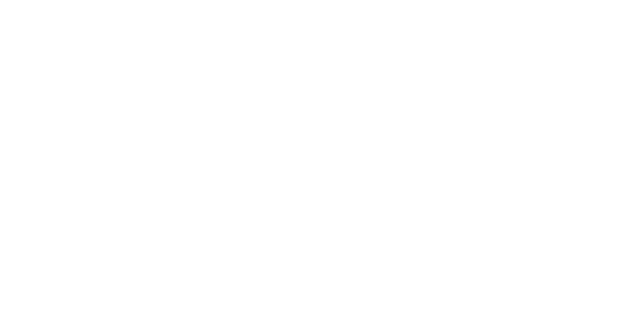
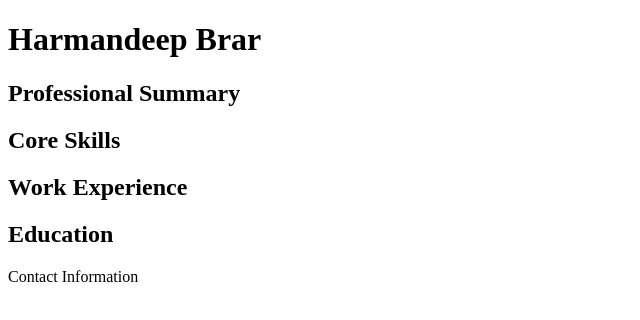
Before and after one commit to Harmandeepbrar/my-resume, a plain HTML site: page index.html in a window 1280 px wide. Shown: the whole page, without its empty margins (0-640 px from the left). Drawn offline with Linux system fonts and the light colour scheme.

Commit message:
Added semantic HTML structure

```diff
--- a/index.html
+++ b/index.html
@@ -9,5 +9,35 @@
 
 <body>
 
+    <header>
+        <h1>Harmandeep Brar</h1>
+    </header>
+
+    <nav>
+
+    </nav>
+
+    <main>
+        <section>
+            <h2>Professional Summary</h2>
+        </section>
+
+        <section>
+            <h2>Core Skills</h2>
+        </section>
+
+        <section>
+            <h2>Work Experience</h2>
+        </section>
+
+        <section>
+            <h2>Education</h2>
+        </section>
+
+
+    </main>
+
+    <footer>Contact Information</footer>
+
 </body>
 </html>
```
